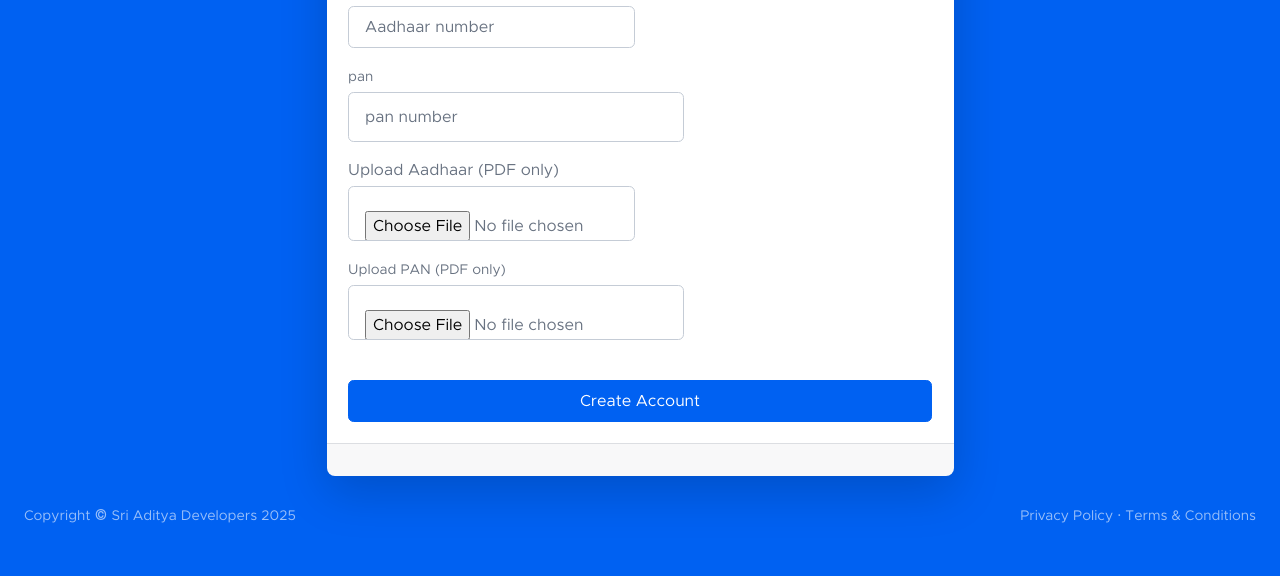
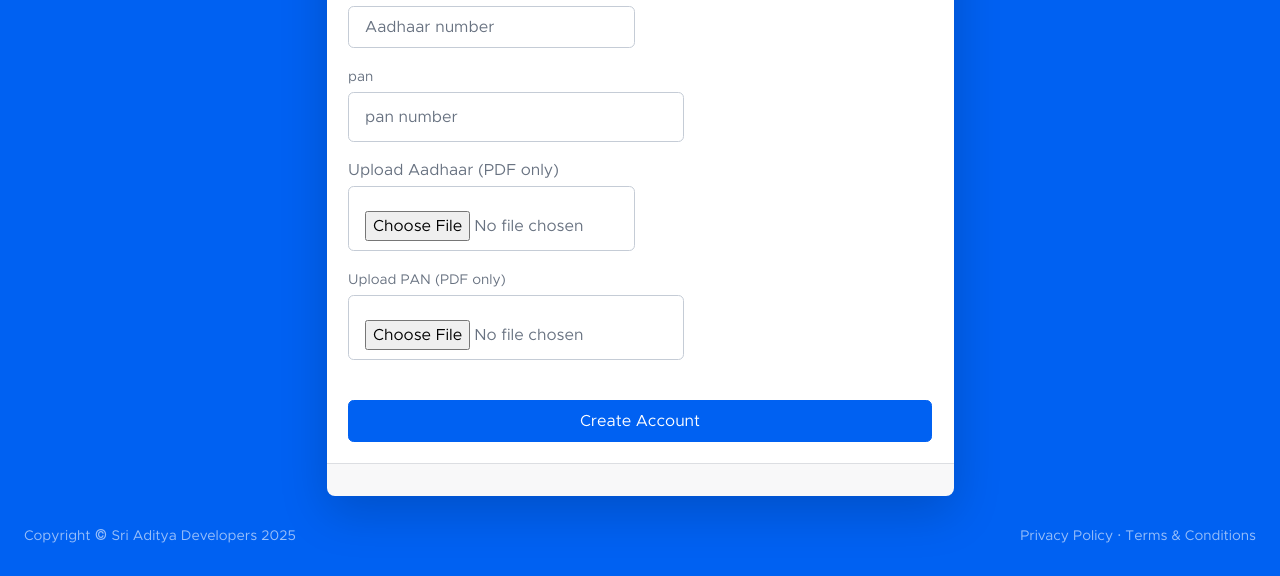
Before and after one commit to atulitha/sriadityadevelopers, a Flask app: page /register in a window 1280 px wide. Shown: the part 918-1494 px from the top of the page. Before the commit the page ends 1441 px from the top, so only its background shows below. Run offline with Flask 3, Linux system fonts and the light colour scheme; some libraries are stand-ins or nearby versions.

Commit message:
Improve agent registration form: adjust header formatting, increase file input height, and enhance agent fetching logic

```diff
--- a/templates/register-basic.html
+++ b/templates/register-basic.html
@@ -23,7 +23,8 @@
                 <div class="row justify-content-center">
                     <div class="col-lg-7">
                         <div class="card shadow-lg border-0 rounded-lg mt-5">
-                            <div class="card-header justify-content-center"><h3 class="font-weight-light my-4">Agent Registration Form</h3></div>
+                            <div class="card-header justify-content-center"><h3 class="font-weight-light my-4">Agent
+                                Registration Form</h3></div>
                             <div class="card-body">
                                 <form>
                                     <div class="form-row">
@@ -184,7 +185,7 @@
                                                 <label class="medium mb-1" for="aadhaar_file">Upload Aadhaar (PDF
                                                     only)</label>
                                                 <input class="form-control py-4" id="aadhaar_file" name="aadhaar_file"
-                                                       type="file" accept="application/pdf" style="height: 55px;"
+                                                       type="file" accept="application/pdf" style="height: 65px;"
                                                        required/>
                                             </div>
                                         </div>
@@ -194,7 +195,7 @@
                                             <div class="form-group">
                                                 <label class="small mb-1" for="pan_file">Upload PAN (PDF only)</label>
                                                 <input class="form-control py-4" id="pan_file" name="pan_file"
-                                                       type="file" accept="application/pdf" style="height: 55px;"
+                                                       type="file" accept="application/pdf" style="height: 65px;"
                                                        required/>
                                             </div>
                                         </div>
@@ -278,8 +279,16 @@
         return response.json();
         })
         .then(data => {
-            console.log(data); // Handle your agents data here
-          })
+        if (data.status === 'ok' && Array.isArray(data.agents)) {
+          const select = document.getElementById('Reference_agent');
+          data.agents.forEach(agent => {
+            const option = document.createElement('option');
+            option.value = agent.id;
+            option.textContent = agent.name;
+            select.appendChild(option);
+          });
+        }
+        }
       .catch(error => {
         console.error('Fetch error:', error);
       });
```
Lines whose indentation alone changed are shown as unchanged.
